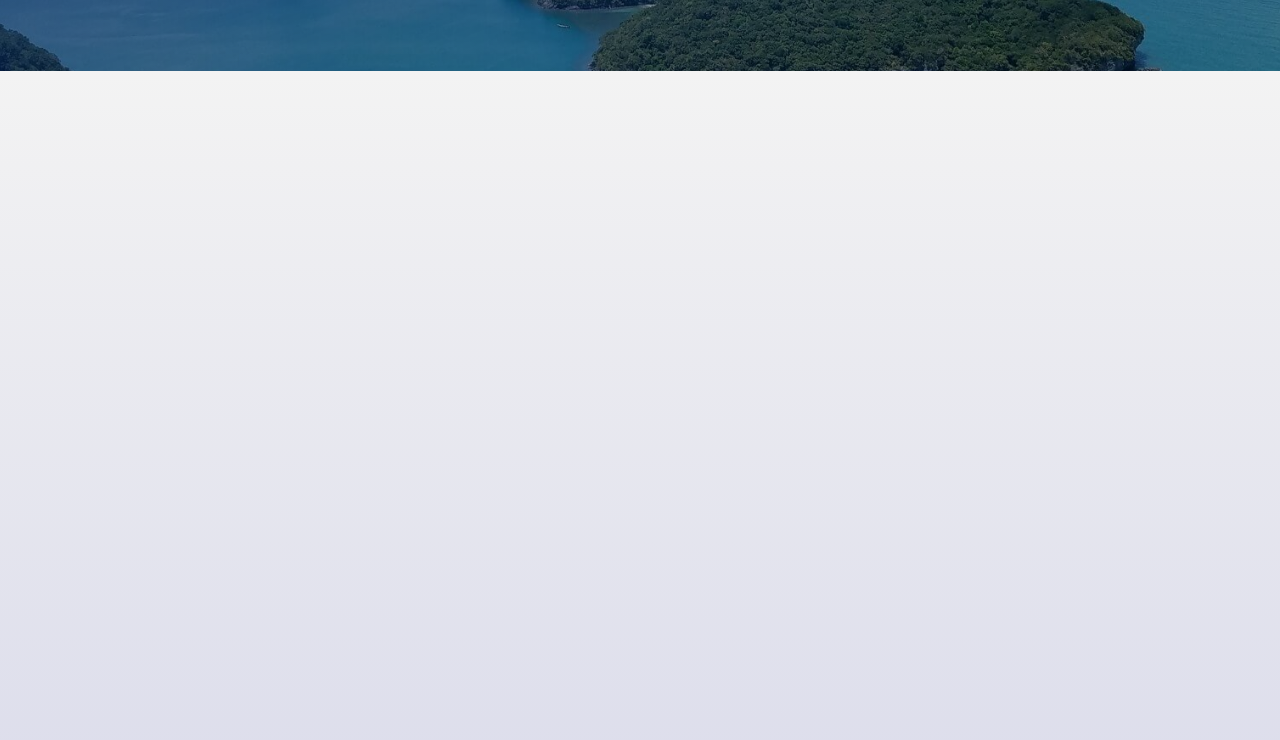
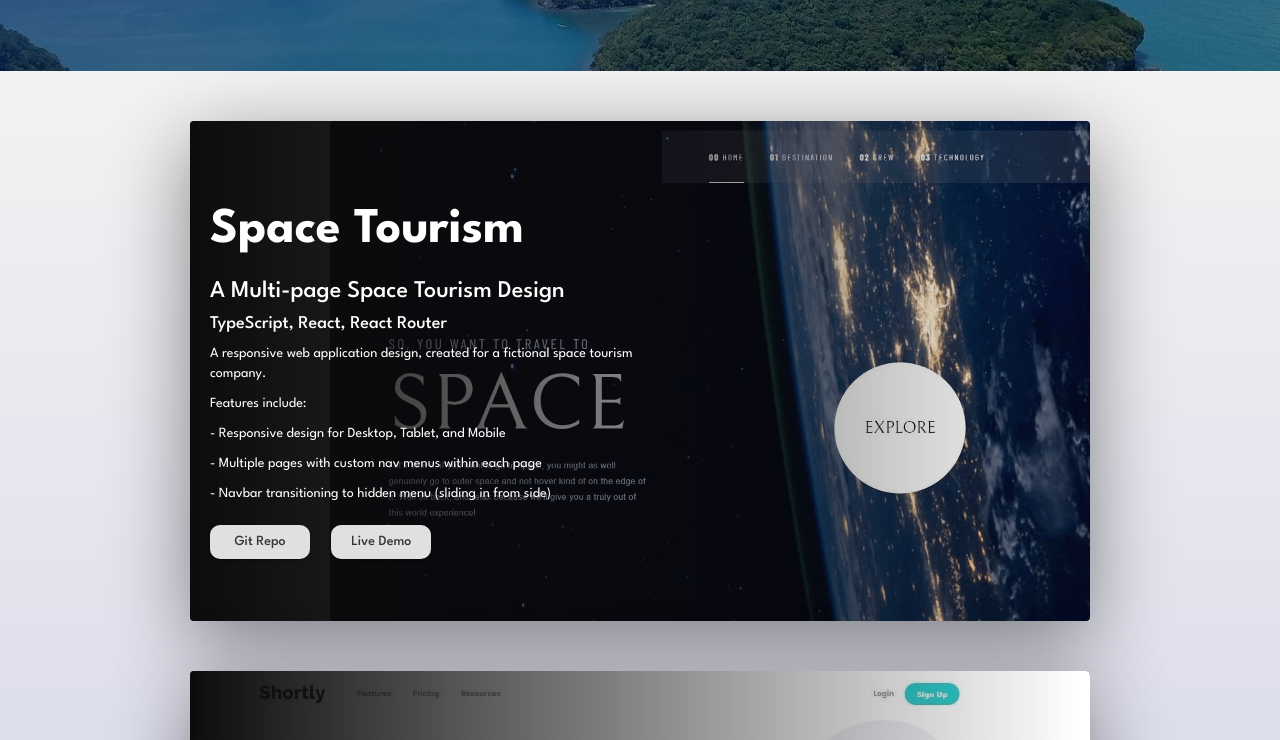
Before and after one commit to kabocha23/portfolio-ts, a React (Create React App) app: page / in a window 1280 px wide. Shown: the part 1840-2580 px from the top of the page. Built offline with nearby package versions, Linux system fonts and the light colour scheme; a web font is replaced by a local one.

Commit message:
removed unnecessary imports

```diff
--- a/src/App.tsx
+++ b/src/App.tsx
@@ -1,4 +1,4 @@
-import React, { FC, useState, useRef } from "react";
+import { FC, useState, useRef } from "react";
 import projectsData from "./data/projectsData";
 import Navbar from "./components/Navbar/Navbar";
 import Intro from "./components/Intro/Intro";
--- a/src/components/AboutMe/AboutMe.tsx
+++ b/src/components/AboutMe/AboutMe.tsx
@@ -1,4 +1,4 @@
-import React, { FC } from "react";
+import { FC } from "react";
 import Skills from "../Skills/Skills";
 import profilePhoto from "../../Static/img/profile-photo.jpg";
 import emailIcon from "../../Static/img/email-icon2.png";
--- a/src/components/Intro/Intro.tsx
+++ b/src/components/Intro/Intro.tsx
@@ -1,4 +1,4 @@
-import React, { FC } from "react";
+import { FC } from "react";
 import "./Intro.css";
 
 const Intro: FC = () => {
--- a/src/components/Navbar/Navbar.tsx
+++ b/src/components/Navbar/Navbar.tsx
@@ -1,4 +1,4 @@
-import React, { FC } from "react";
+import { FC } from "react";
 import "./Navbar.css";
 
 interface NavbarProps {
--- a/src/components/Projects/Projects.tsx
+++ b/src/components/Projects/Projects.tsx
@@ -135,7 +135,7 @@ const Projects: FC<ProjectsProps> = ({ projectsData, featuredProjectRefs }) => {
           .map((projectsData) => (
             <FeaturedProject
               key={`key-${projectsData.id}`}
-              fPRef={mutFPRef.current[projectsData.id]}
+              ref={mutFPRef.current[projectsData.id]}
               pdId={projectsData.id}
               image={projectsData.image}
               title={projectsData.title}
--- a/src/components/Skills/Skills.tsx
+++ b/src/components/Skills/Skills.tsx
@@ -1,4 +1,4 @@
-import React, { FC } from "react";
+import { FC } from "react";
 import "./Skills.css";
 
 const Skills: FC = () => {
```
